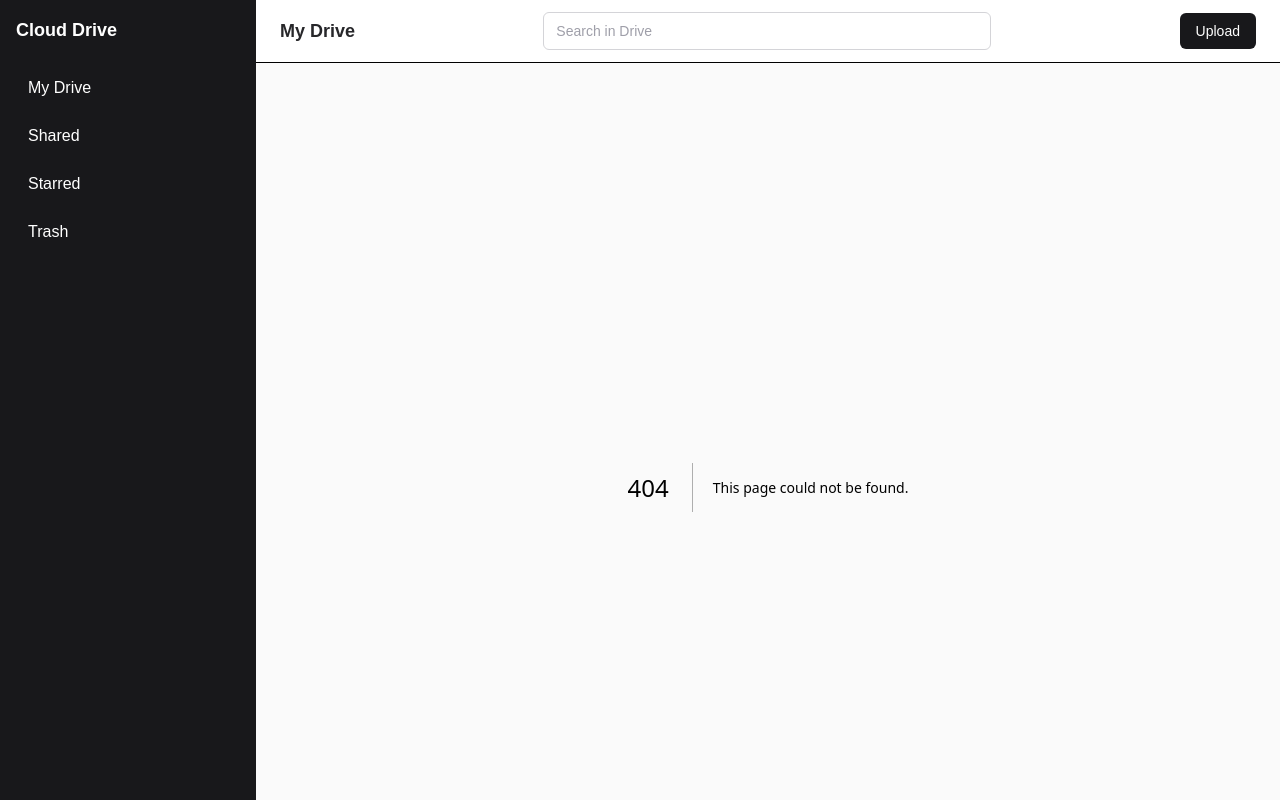
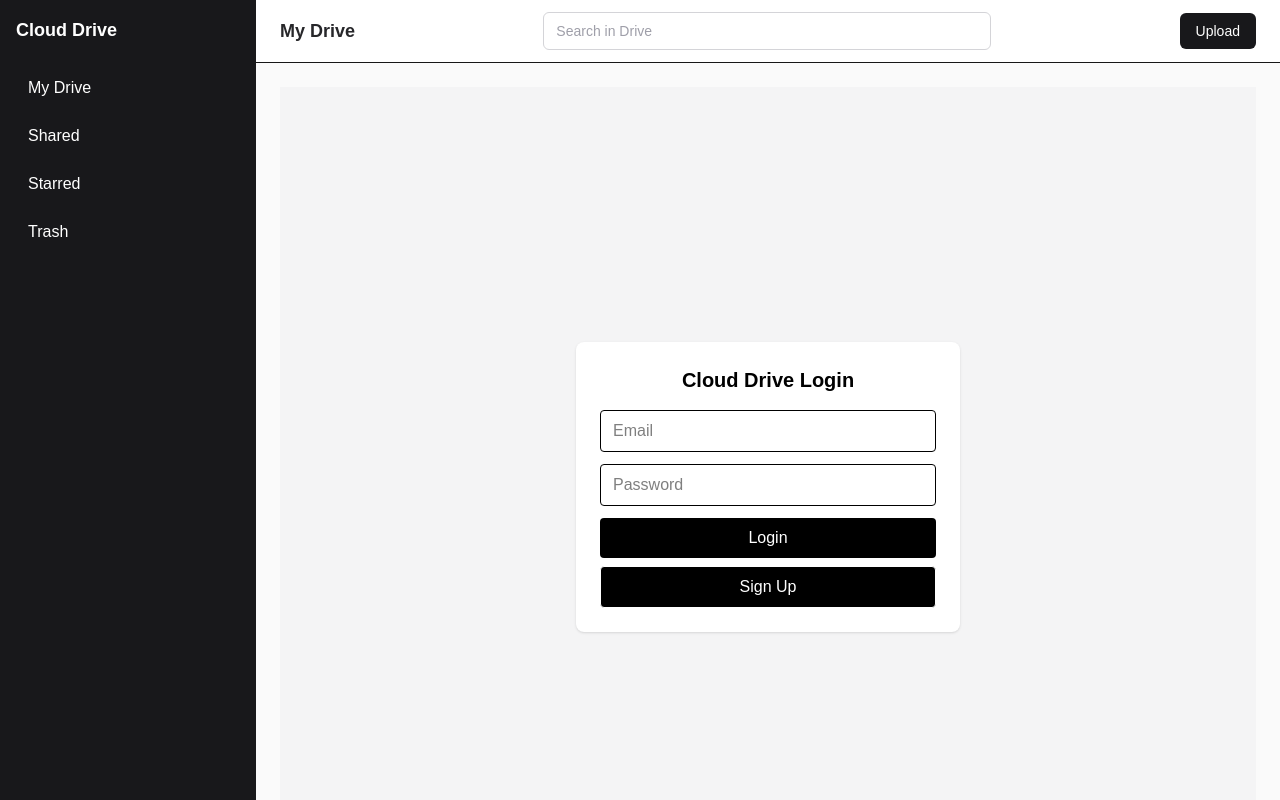
Before and after one commit to ayushabhinandan269-png/cloud-drive, a Next.js app in the folder apps/web/: page /login in a window 1280 px wide. Before the commit this address had no page. Built offline with nearby package versions, Linux system fonts and the light colour scheme; no server answers.

Commit message:
feat(auth): integrate Supabase backend with login and data fetching

```diff
--- /dev/null
+++ b/apps/web/app/login/page.tsx
@@ -0,0 +1,84 @@
+"use client";
+
+import { useState } from "react";
+import { supabase } from "@/lib/supabaseClient";
+import { useRouter } from "next/navigation";
+
+export default function LoginPage() {
+  const router = useRouter();
+  const [email, setEmail] = useState("");
+  const [password, setPassword] = useState("");
+  const [loading, setLoading] = useState(false);
+  const [error, setError] = useState<string | null>(null);
+
+ async function handleLogin(type: "login" | "signup") {
+  setLoading(true);
+  setError(null);
+
+  if (type === "login") {
+    const { error } = await supabase.auth.signInWithPassword({
+      email,
+      password,
+    });
+
+    if (error) setError(error.message);
+    else router.push("/");
+  } else {
+    const { error } = await supabase.auth.signUp({
+      email,
+      password,
+    });
+
+    if (error) setError(error.message);
+    else router.push("/");
+  }
+
+  setLoading(false);
+}
+
+  return (
+    <div className="flex min-h-screen items-center justify-center bg-zinc-100">
+      <div className="w-full max-w-sm rounded-lg bg-white p-6 shadow">
+        <h1 className="text-xl font-semibold text-center mb-4 text-black">
+          Cloud Drive Login
+        </h1>
+
+        <input
+          type="email"
+          placeholder="Email"
+          className="w-full mb-3 rounded border px-3 py-2 text-black"
+          value={email}
+          onChange={(e) => setEmail(e.target.value)}
+        />
+
+        <input
+          type="password"
+          placeholder="Password"
+          className="w-full mb-3 rounded border px-3 py-2 text-black"
+          value={password}
+          onChange={(e) => setPassword(e.target.value)}
+        />
+
+        {error && (
+          <p className="mb-3 text-sm text-red-600">{error}</p>
+        )}
+
+        <button
+          onClick={() => handleLogin("login")}
+          disabled={loading}
+          className="mb-2 w-full rounded bg-black py-2 text-white"
+        >
+          Login
+        </button>
+
+        <button
+          onClick={() => handleLogin("signup")}
+          disabled={loading}
+          className="w-full rounded border py-2 bg-black py-2 text-white"
+        >
+          Sign Up
+        </button>
+      </div>
+    </div>
+  );
+}
--- a/apps/web/app/page.tsx
+++ b/apps/web/app/page.tsx
@@ -1,16 +1,62 @@
-import FileGrid from "./components/FileGrid";
+import { supabase } from "../lib/supabaseClient";
 
-export default function Home() {
+export default async function Home() {
+  const { data: folders } = await supabase
+    .from("folders")
+    .select("*");
+
+  const { data: files } = await supabase
+    .from("files")
+    .select("*");
+
   return (
     <div>
-      <h1 className="text-2xl font-semibold text-blue-600">My Drive</h1>
+      <h1 className="text-2xl font-semibold text-blue-600">
+        My Drive
+      </h1>
 
       <p className="mt-2 text-zinc-600">
         Your files and folders will appear here.
       </p>
 
-      <FileGrid/>
+      <div className="mt-6">
+        <h2 className="text-sm font-medium text-zinc-700">
+          Folders
+        </h2>
 
+        <div className="mt-2 grid grid-cols-3 gap-4">
+          {folders?.map((folder) => (
+            <div
+              key={folder.id}
+              className="rounded-lg border bg-white p-4 text-black"
+            >
+              📁 {folder.name}
+            </div>
+          ))}
+        </div>
+      </div>
+
+      <div className="mt-8">
+        <h2 className="text-sm font-medium text-zinc-700">
+          Files
+        </h2>
+
+        <div className="mt-2 grid grid-cols-3 gap-4">
+          {files?.map((file) => (
+            <div
+              key={file.id}
+              className="rounded-lg border bg-white p-4 text-black"
+            >
+              <div className="font-medium">
+                {file.name}
+              </div>
+              <div className="text-xs text-zinc-500">
+                {(file.size_bytes / 1024).toFixed(0)} KB
+              </div>
+            </div>
+          ))}
+        </div>
+      </div>
     </div>
   );
 }
--- /dev/null
+++ b/apps/web/lib/supabaseClient.ts
@@ -0,0 +1,9 @@
+import { createClient } from "@supabase/supabase-js";
+
+const supabaseUrl = process.env.NEXT_PUBLIC_SUPABASE_URL!;
+const supabaseAnonKey = process.env.NEXT_PUBLIC_SUPABASE_ANON_KEY!;
+
+export const supabase = createClient(
+  supabaseUrl,
+  supabaseAnonKey
+);
--- a/apps/web/package.json
+++ b/apps/web/package.json
@@ -9,6 +9,7 @@
     "lint": "eslint"
   },
   "dependencies": {
+    "@supabase/supabase-js": "^2.90.1",
     "next": "16.1.1",
     "react": "19.2.3",
     "react-dom": "19.2.3"
```
Also changed, not shown: 1 other file (tests, documents, lock files or other folders).
